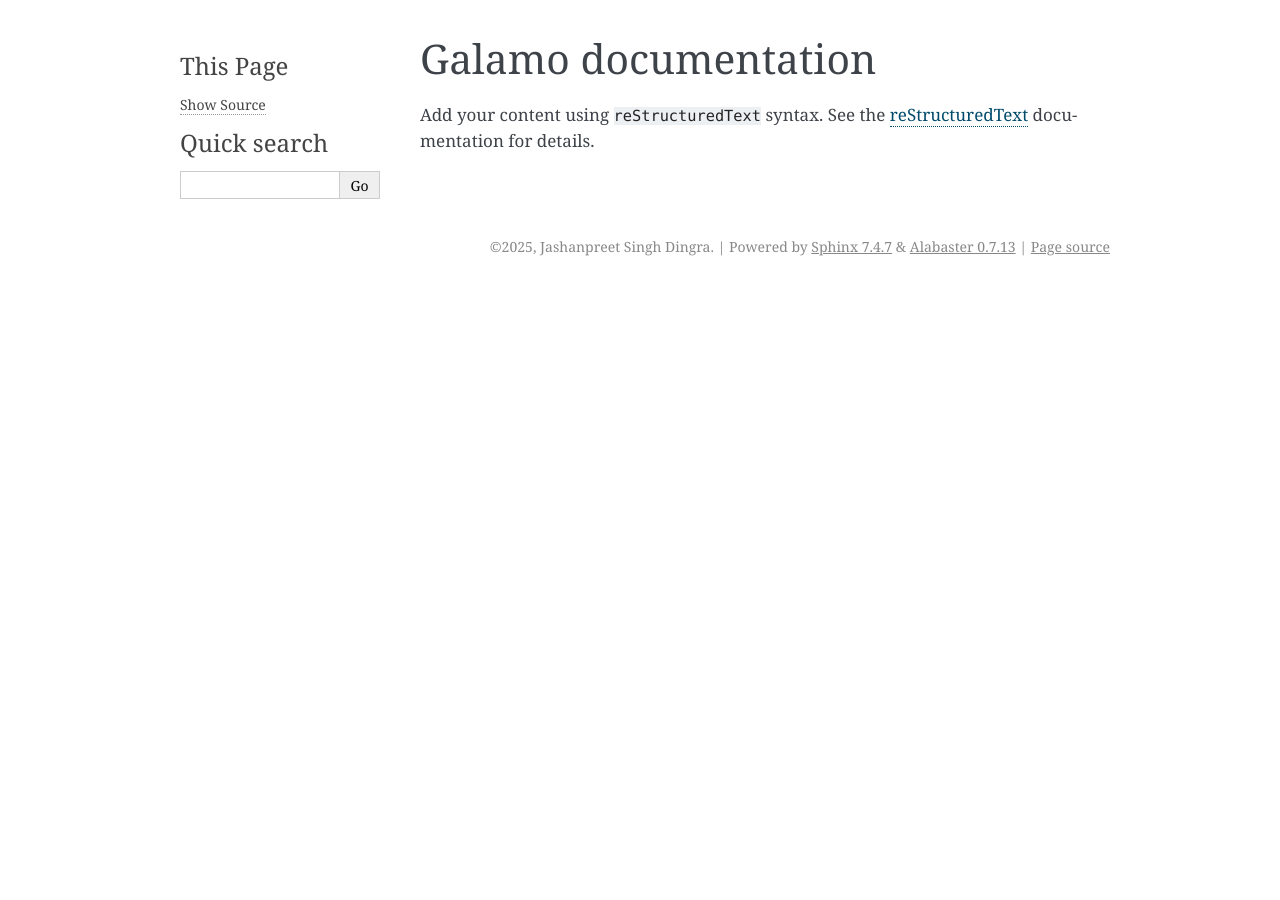
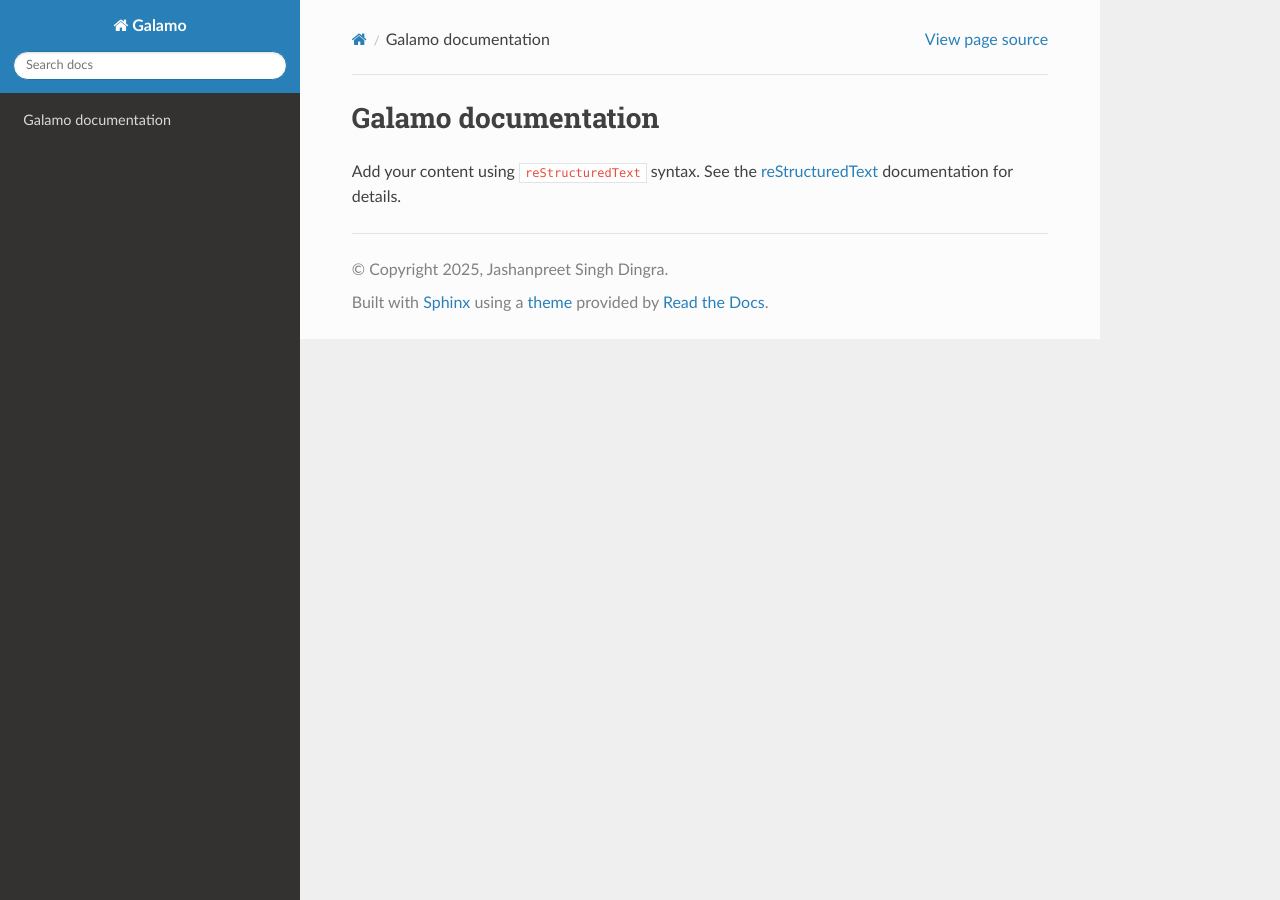
Before and after one commit to galamo-org/galamo, a Sphinx documentation site: the page built from docs/source/index.rst, in a window 1280 px wide. Built offline with Sphinx 7.4.7 and the Read the Docs theme 3.1.0, drawn with Linux system fonts in a browser that asks for light colours.

Commit message:
Added Sphinx docs

```diff
--- /dev/null
+++ b/docs/requirements.txt
@@ -0,0 +1 @@
+sphinx-rtd-theme==1.3.0
--- a/docs/source/conf.py
+++ b/docs/source/conf.py
@@ -24,5 +24,5 @@ exclude_patterns = []
 
 # -- Options for HTML output -------------------------------------------------
 
-html_theme = 'alabaster'  # You can switch to 'sphinx_rtd_theme' later if you want
+html_theme = 'sphinx_rtd_theme'  # You can switch to 'sphinx_rtd_theme' later if you want
 html_static_path = ['_static']
```
Also changed, not shown: docs/.readthedocs.yaml (added).
